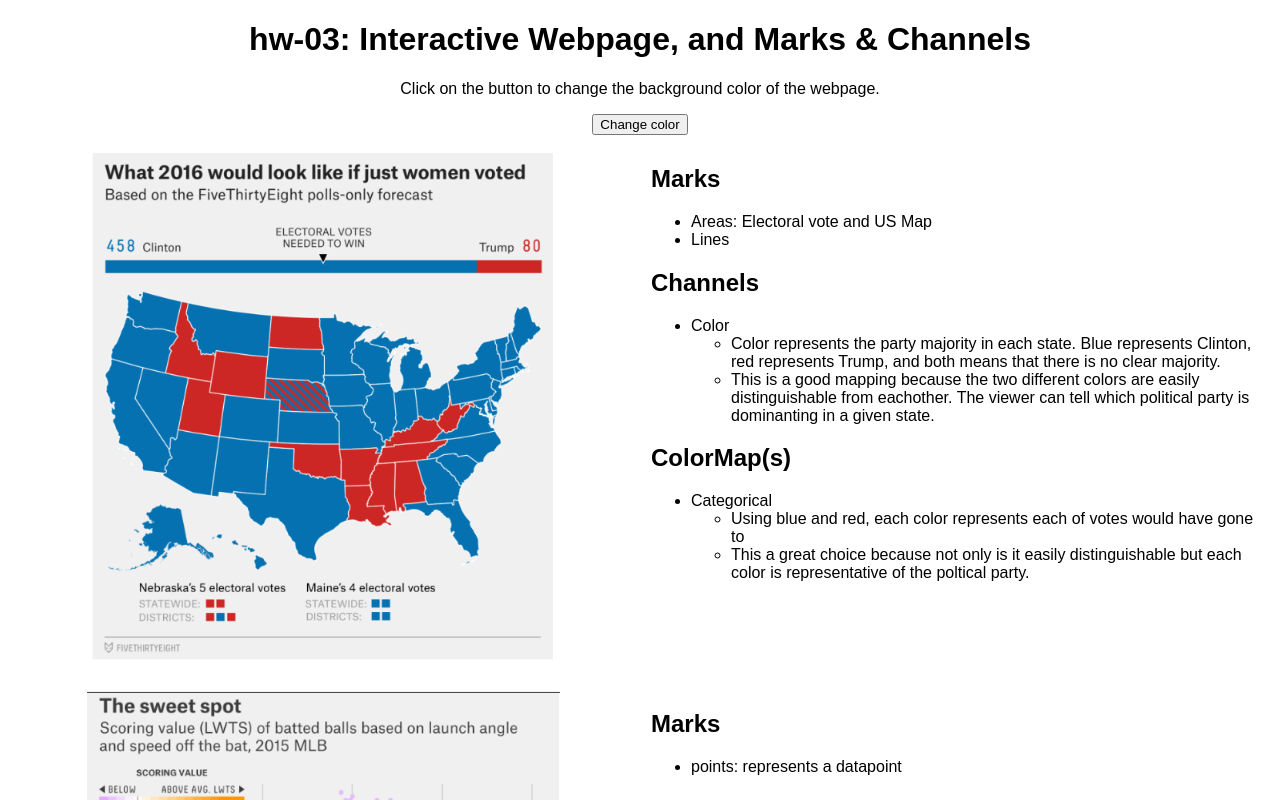
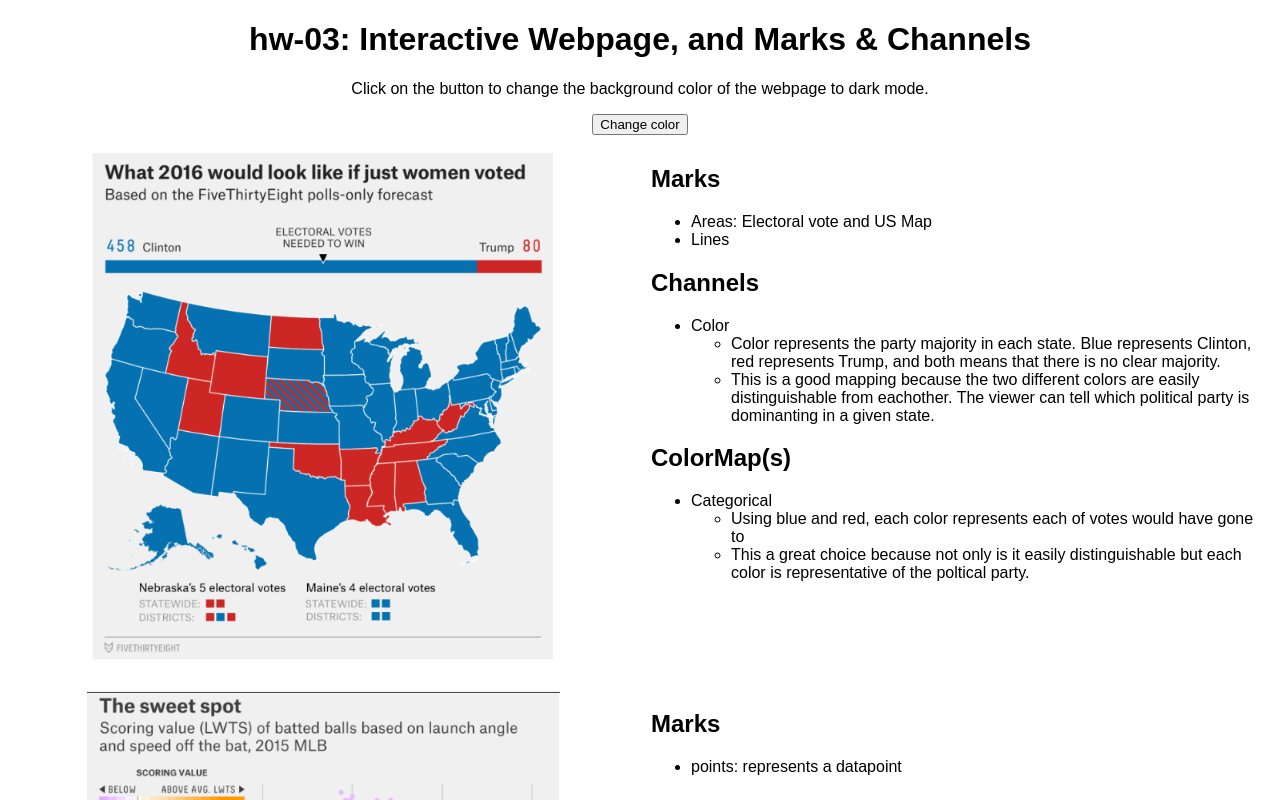
Before and after one commit to DS4200-S23-Class/hw-03-krish-nino, a plain HTML site: page index.html in a window 1280 px wide. Shown: the top 800 px of the page. Drawn offline with Linux system fonts and the light colour scheme.

Commit message:
updated readme

```diff
--- a/index.html
+++ b/index.html
@@ -11,7 +11,7 @@
 
 <body>
     <h1> hw-03: Interactive Webpage, and Marks & Channels</h1>
-    <div class="button-space"> <p>Click on the button to change the background color of the webpage.</p>
+    <div class="button-space"> <p>Click on the button to change the background color of the webpage to dark mode.</p>
       <button onclick="changeColor()">Change color</button> </div>
 
     <!-- Divide your webpage into two columns. -->
```
Also changed, not shown: 1 other file.
